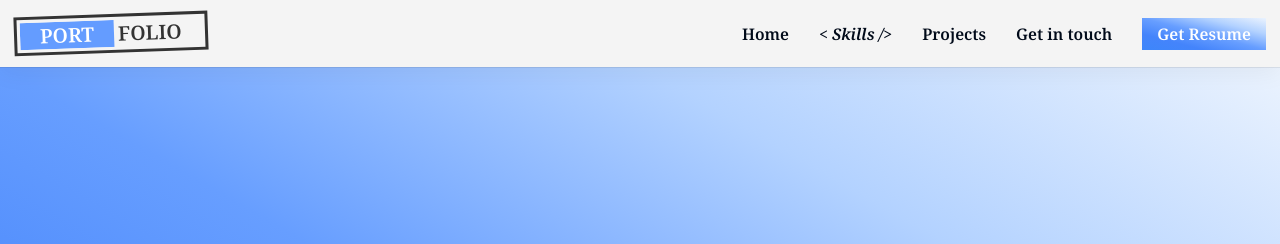
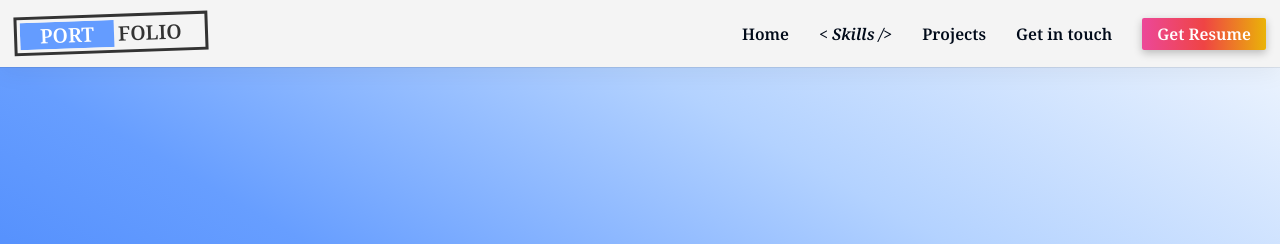
Before and after one commit to nazim142322/myportfolio, a plain HTML site: page index.html in a window 1280 px wide. Shown: the top 244 px of the page. Drawn offline with Linux system fonts and the light colour scheme.

Commit message:
added gradient on resume button

```diff
--- a/style.css
+++ b/style.css
@@ -135,15 +135,15 @@ nav > ul > li:not(:last-child) > a:hover::after {
   width: 105%;
 }
 nav > ul > li:last-child > a {
-  /* background-color: var(--main-color); */
+  border-radius: 0.2rem;
+  box-shadow: rgba(0, 0, 0, 0.24) 0px 3px 8px;
   background-image: linear-gradient(
-    to top right,
-    #3d86fa,
-    #4484fb,
-    #679eff,
-    #b3d2ff,
-    #ebf3fe
+    to right,
+    rgb(236, 72, 153),
+    rgb(239, 68, 68),
+    rgb(234, 179, 8)
   );
+
   color: var(--white-color);
   padding: 0.5rem 1.5rem;
   display: inline-block;
```
